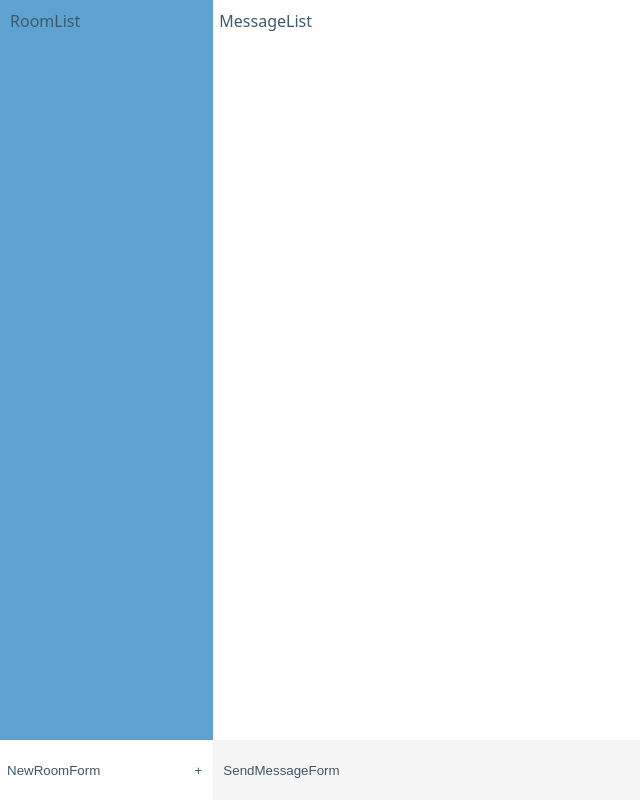
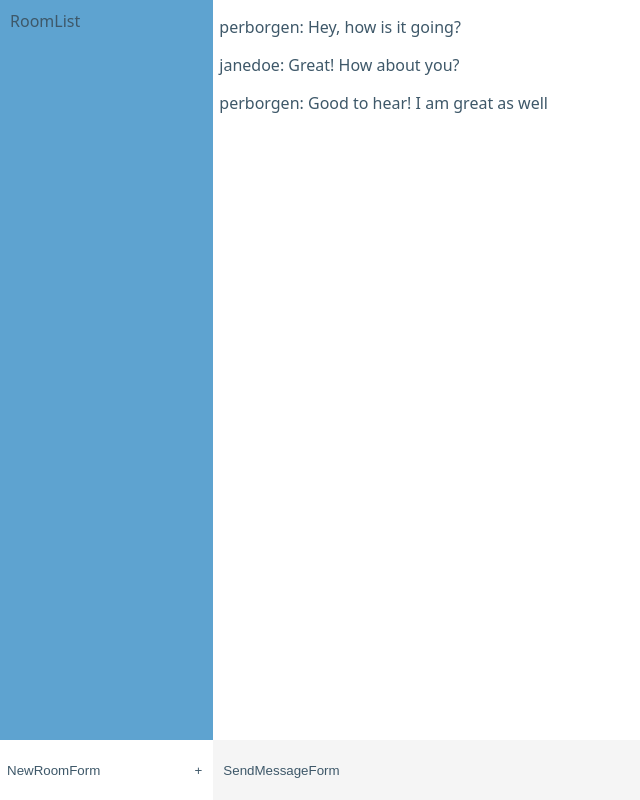
Before and after one commit to Abd-Allah-Eid/chatApp, a React (Create React App) app: page / in a window 1280 px wide. Shown: the whole page, without its empty margins (0-640 px from the left). Built offline with nearby package versions, Linux system fonts and the light colour scheme.

Commit message:
rendering some hard coded messages from an array of objects- no aip used yet

```diff
--- a/src/components/MessageList.js
+++ b/src/components/MessageList.js
@@ -1,10 +1,30 @@
 import React from 'react'
+import Message from './Message';
+
+const DUMMY_DATA = [
+    {
+        senderId: 'perborgen',
+        text: 'Hey, how is it going?'
+    },
+    {
+        senderId: 'janedoe',
+        text: 'Great! How about you?'
+    },
+    {
+        senderId: 'perborgen',
+        text: 'Good to hear! I am great as well'
+    }
+]
+
+var Messages = DUMMY_DATA.map(item => {
+    return <p>{item.senderId}: {item.text}</p>
+})
 
 class MessageList extends React.Component {
     render() {
         return (
             <div className="message-list">
-                <div className="help-text">MessageList</div>
+                {Messages}
             </div>
         )
     }
```
